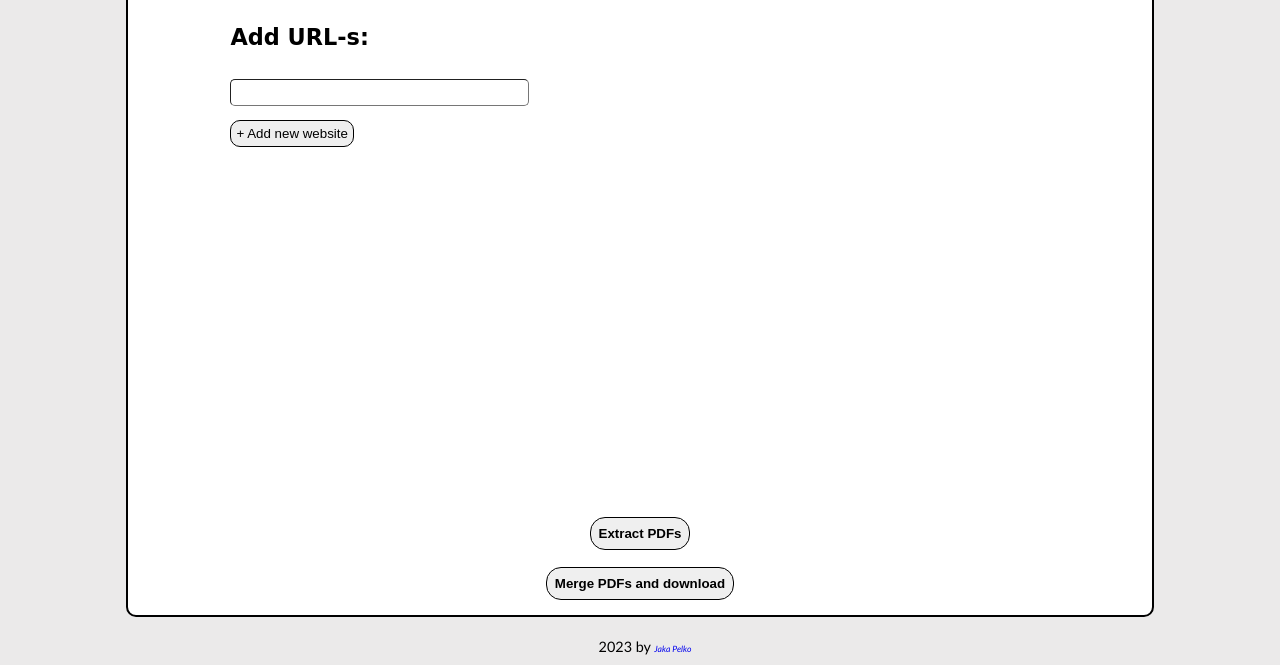
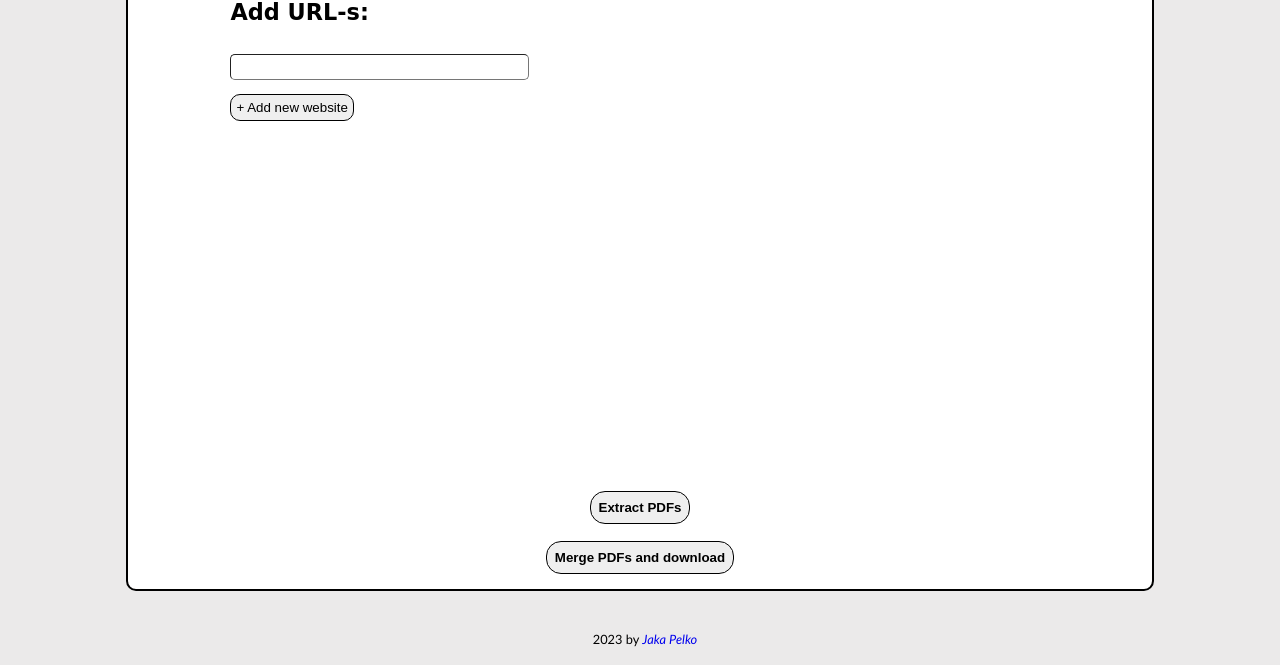
Before and after one commit to jakepel03/Website2PDF, a website: page public/index.html in a window 1280 px wide. Shown: the part 135-800 px from the top of the page. Drawn offline with Linux system fonts and the light colour scheme; a web font is replaced by a local one.

Commit message:
Layout improvement

```diff
--- a/public/style.css
+++ b/public/style.css
@@ -19,11 +19,11 @@ h1 {
 }
 
 h2 {
-    font-size: 1em;
+    font-size: 1rem;
 }
 
 p {
-    margin-bottom: 5px;
+    font-size: 0.8rem;
 }
 
 a {
@@ -38,6 +38,8 @@ a:hover {
     width: 100%;
     height: 100vh;
     display: flex;
+    flex-direction: column;
+    overflow: hidden;
     background: rgba(234, 233, 233, 0.95);
 }
 
@@ -139,8 +141,6 @@ a:hover {
 .footer {
     width: 100%;
     padding: 5px;
-    position: absolute;
-    bottom: 0;
     text-align: center;
     font-family: Calibri;
     font-size: 0.9rem;
@@ -157,8 +157,8 @@ a:hover {
     h2 {
         font-size: 1.4rem;
     }
-    a {
-        font-size: 0.6em;
+    .download-button {
+        font-size: 1rem;
     }
     .url-textbox {
         width: 50%;
@@ -174,10 +174,13 @@ a:hover {
     h2 {
         font-size: 1.4rem;
     }
-    a {
-        font-size: 0.6em;
+    .download-button {
+        font-size: 1rem;
     }
     .url-textbox {
         width: 35%;
     }
+    .footer {
+        font-size: 1.1rem;
+    }
 }
```
